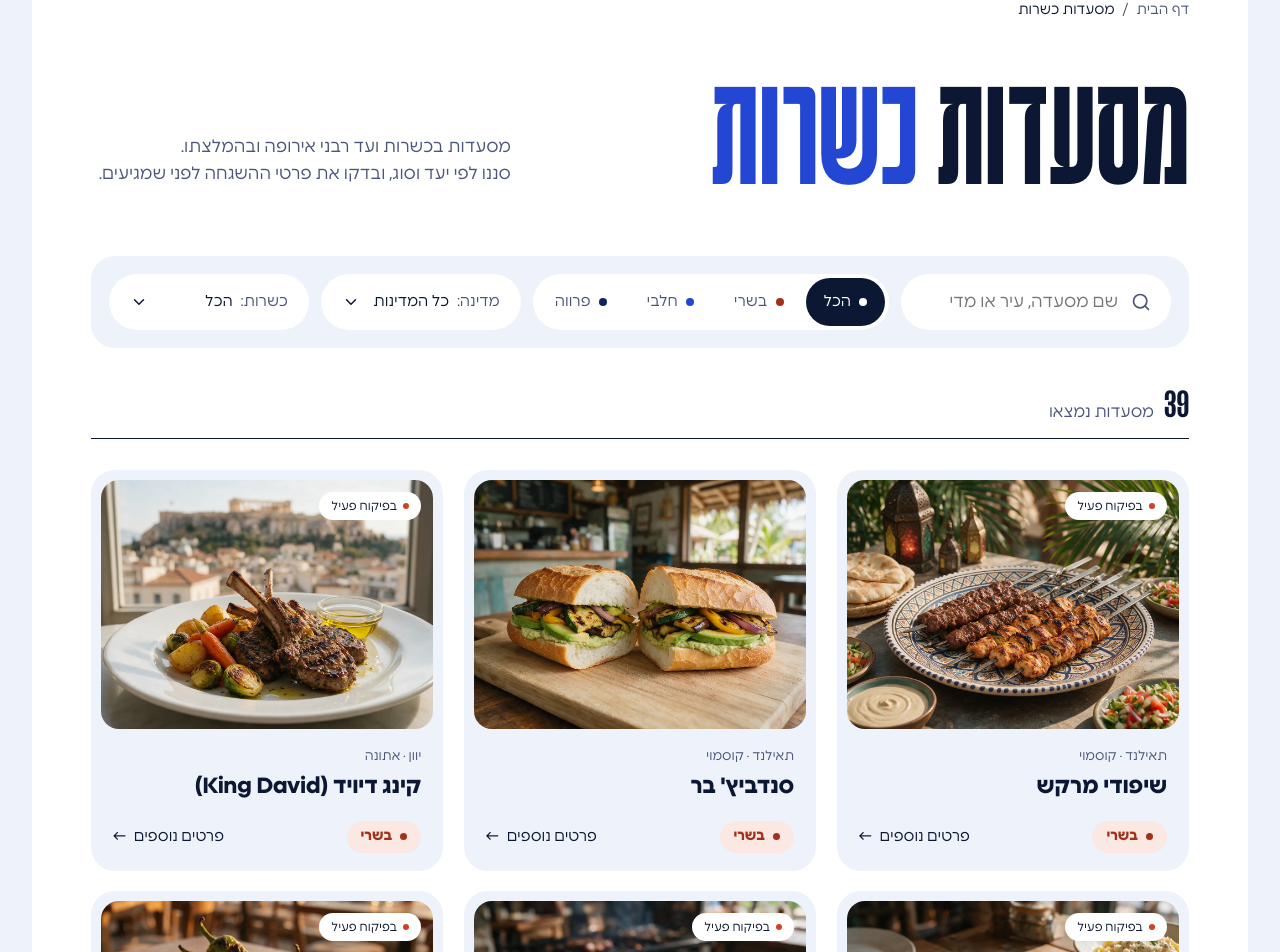
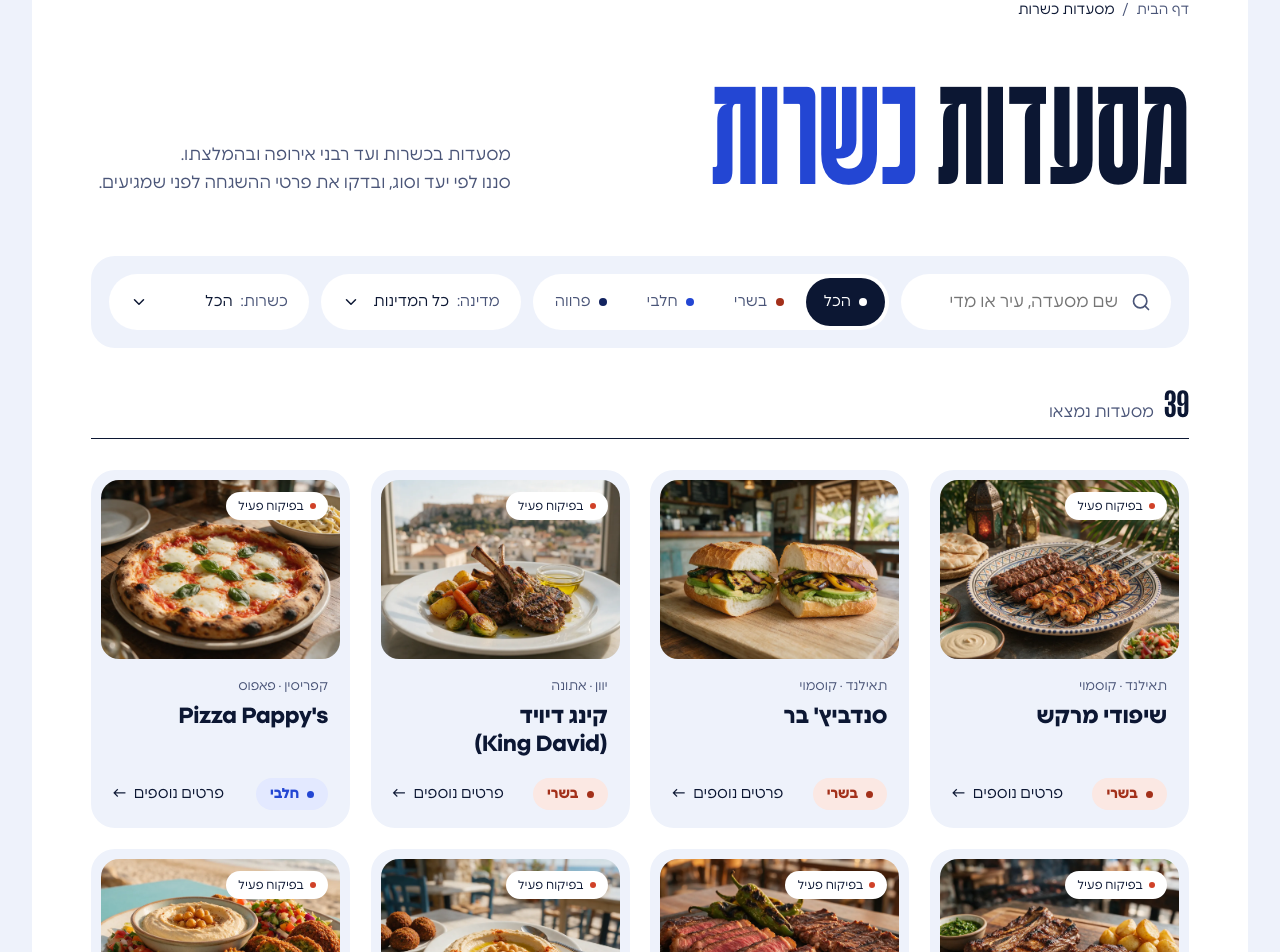
Before and after one commit to feigywilbush-hash/kosher-kosher, a React (Vite) app: page /restaurants in a window 1280 px wide. Shown: the part 140-1092 px from the top of the page. Built offline with nearby package versions, Linux system fonts and the light colour scheme; the HTML template or start-up script is replaced by a standard one.

Commit message:
עמוד מסעדות: פתיח מיושר לקו הכותרת, 4 מסעדות בשורה במחשב
Co-Authored-By: Claude Opus 5.5 (1M context) <noreply@anthropic.com>
Claude-Session: https://claude.ai/code/session_01VTmpopDaqbv1m1fJFJ2QzZ

```diff
--- a/src/components/kasher/restaurants/Directory.tsx
+++ b/src/components/kasher/restaurants/Directory.tsx
@@ -83,7 +83,7 @@ export function Directory() {
               </span>
             </span>
           </h1>
-          <div data-hero-in="100" className="w-[min(100%,420px)] pb-[clamp(4px,1vw,18px)]">
+          <div data-hero-in="100" className="w-[min(100%,420px)] dsk:mb-[calc(clamp(68px,11vw,196px)*0.107-11px)]">
             <p className="m-0 text-[clamp(17px,1.3vw,20px)] leading-[1.6] text-muted [text-wrap:pretty]">
               מסעדות בכשרות ועד רבני אירופה ובהמלצתו.
               <br />
@@ -173,7 +173,7 @@ export function Directory() {
         </div>
 
         {filtered.length > 0 ? (
-          <div className="mt-[clamp(20px,2.4vw,36px)] grid grid-cols-[repeat(auto-fill,minmax(min(100%,300px),1fr))] gap-[clamp(14px,1.6vw,24px)]">
+          <div className="mt-[clamp(20px,2.4vw,36px)] grid grid-cols-[repeat(auto-fill,minmax(min(100%,300px),1fr))] dsk:grid-cols-4 gap-[clamp(14px,1.6vw,24px)]">
             {filtered.slice(0, limit).map((r) => (
               <RestaurantCard key={r.id} r={r} onOpen={onOpen} />
             ))}
```
